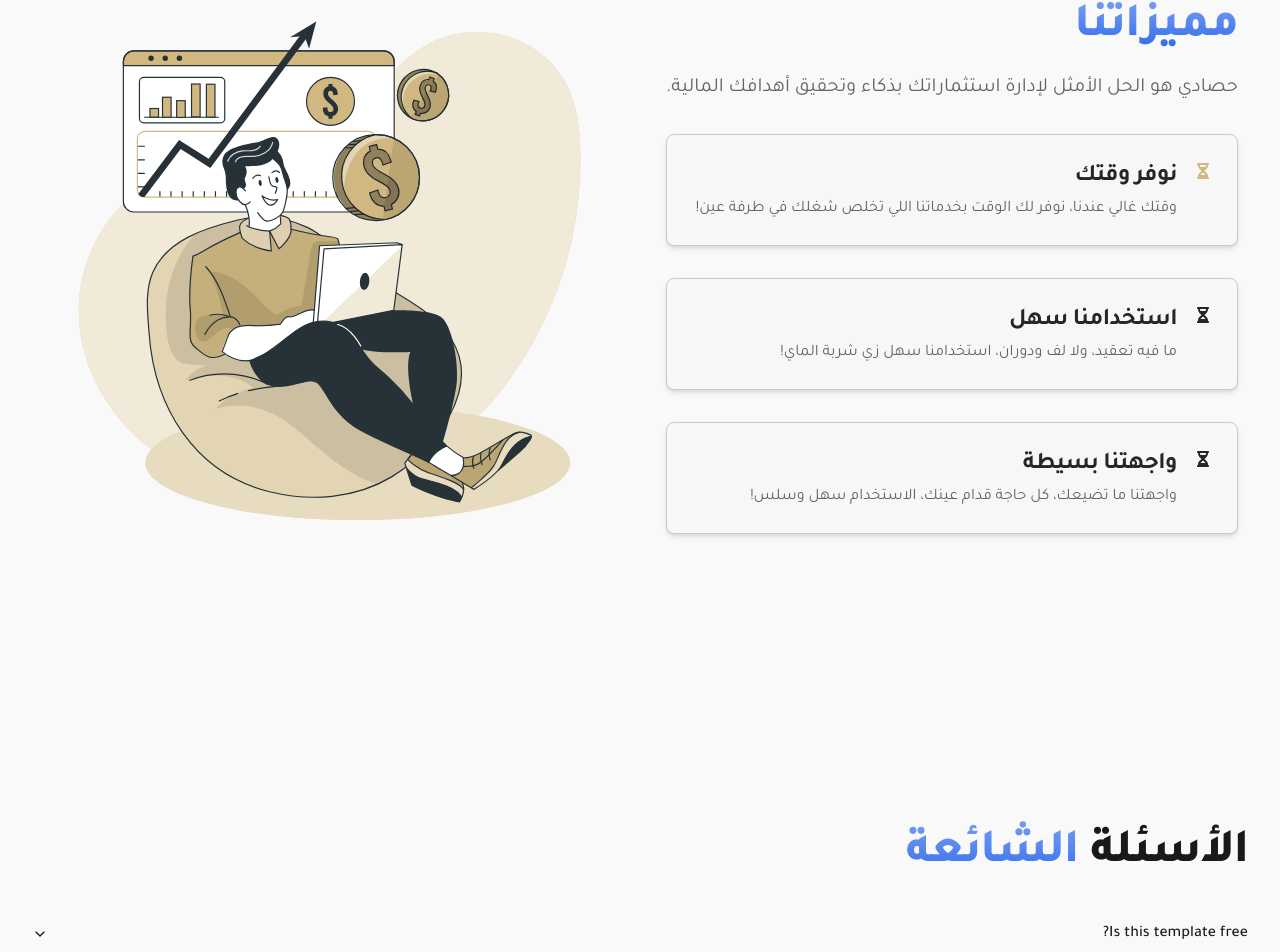
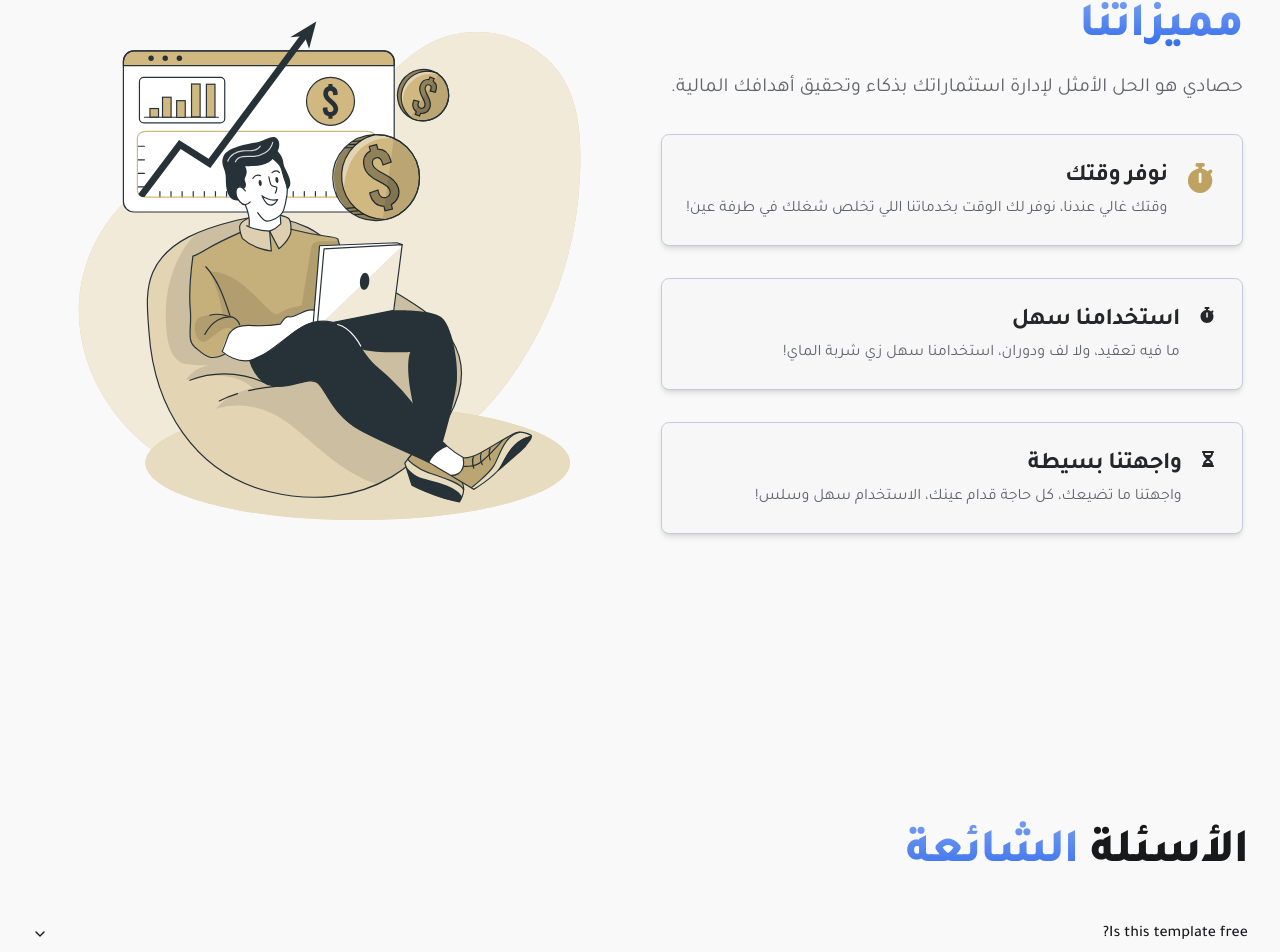
Before and after one commit to HassanAlabdulal/Hasady, a Next.js app: page / in a window 1280 px wide. Shown: the part 2538-3490 px from the top of the page. Built offline with nearby package versions, Linux system fonts and the light colour scheme.

Commit message:
enhance: add icons

```diff
--- a/components/features.tsx
+++ b/components/features.tsx
@@ -1,7 +1,9 @@
 import { Card, CardDescription, CardHeader, CardTitle } from "./ui/card";
-// import { MagnifierIcon, WalletIcon, ChartIcon } from "./Icons";
-import { faHourglassHalf } from "@fortawesome/free-solid-svg-icons";
 import { FontAwesomeIcon } from "@fortawesome/react-fontawesome";
+import {
+  faHourglassHalf,
+  faStopwatch,
+} from "@fortawesome/free-solid-svg-icons";
 
 interface ServiceProps {
   title: string;
@@ -14,12 +16,14 @@ const serviceList: ServiceProps[] = [
     title: "نوفر وقتك",
     description:
       "وقتك غالي عندنا، نوفر لك الوقت بخدماتنا اللي تخلص شغلك في طرفة عين!",
-    icon: <FontAwesomeIcon className="text-[#d0b880]" icon={faHourglassHalf} />,
+    icon: (
+      <FontAwesomeIcon className="text-3xl text-[#bfa260]" icon={faStopwatch} />
+    ),
   },
   {
     title: "استخدامنا سهل",
     description: "ما فيه تعقيد، ولا لف ودوران، استخدامنا سهل زي شربة الماي!",
-    icon: <FontAwesomeIcon className="fill-primary" icon={faHourglassHalf} />,
+    icon: <FontAwesomeIcon className="fill-primary" icon={faStopwatch} />,
   },
   {
     title: "واجهتنا بسيطة",
```
